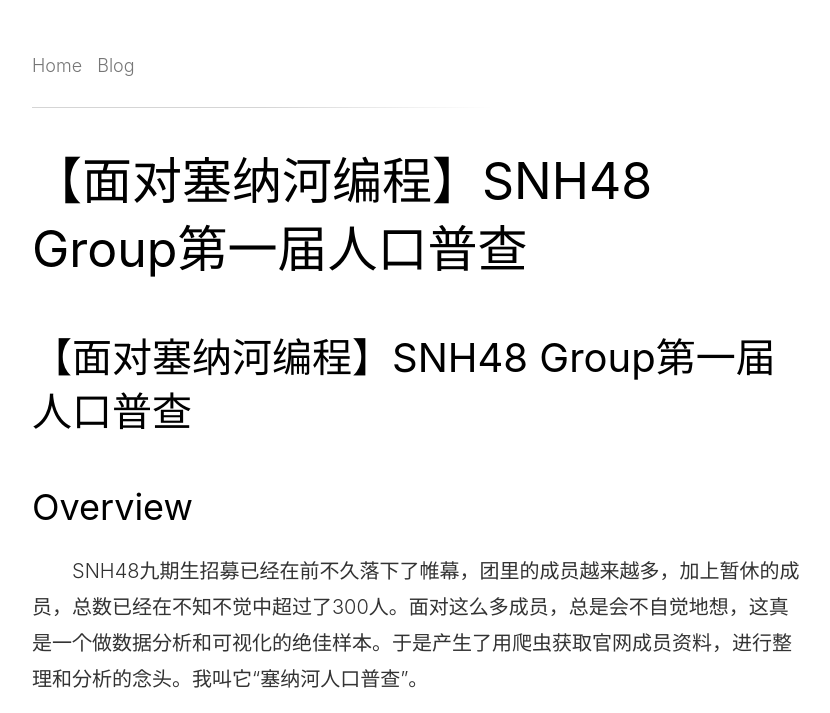
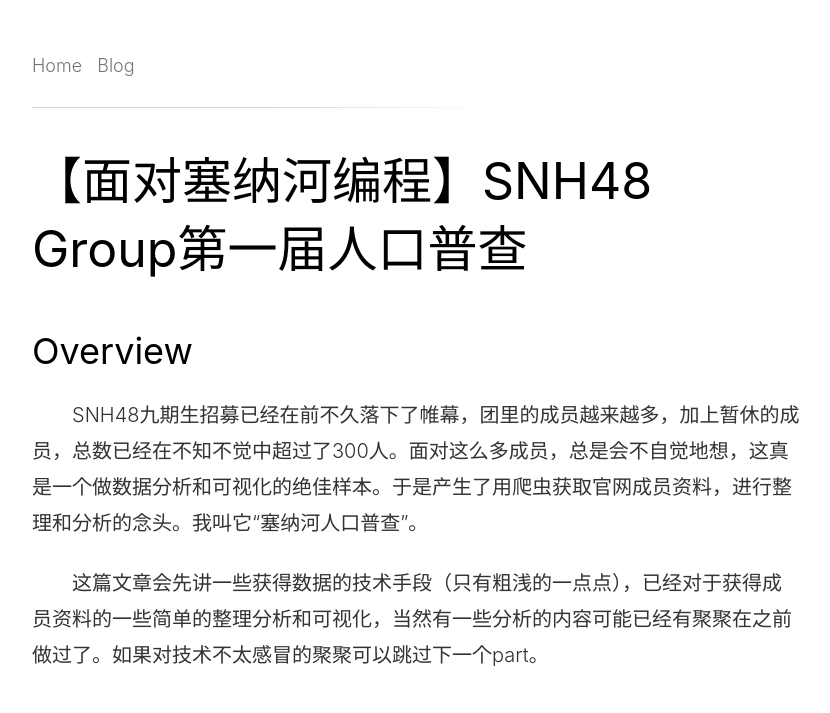
Before and after one commit to TheSuguser/TheSuguser.github.io, a plain HTML site: page 2017/10/13/report/index.html in a window 1280 px wide. Shown: the top 713 px of the page, without its empty margins (224-1054 px from the left). Drawn offline with nearby package versions, Linux system fonts and the light colour scheme.

Commit message:
Site updated: 2017-10-13 13:20:44

```diff
--- a/2017/10/13/report/index.html
+++ b/2017/10/13/report/index.html
@@ -5,12 +5,12 @@
 
   <title>【面对塞纳河编程】SNH48 Group第一届人口普查 | Zhe Zheng&#39; Blog</title>
   <meta name="viewport" content="width=device-width, initial-scale=1, maximum-scale=1">
-  <meta name="description" content="【面对塞纳河编程】SNH48 Group第一届人口普查Overview&amp;emsp;&amp;emsp;SNH48九期生招募已经在前不久落下了帷幕，团里的成员越来越多，加上暂休的成员，总数已经在不知不觉中超过了300人。面对这么多成员，总是会不自觉地想，这真是一个做数据分析和可视化的绝佳样本。于是产生了用爬虫获取官网成员资料，进行整理和分析的念头。我叫它“塞纳河人口普查”。 &amp;emsp;&amp;emsp;这篇文章">
+  <meta name="description" content="Overview&amp;emsp;&amp;emsp;SNH48九期生招募已经在前不久落下了帷幕，团里的成员越来越多，加上暂休的成员，总数已经在不知不觉中超过了300人。面对这么多成员，总是会不自觉地想，这真是一个做数据分析和可视化的绝佳样本。于是产生了用爬虫获取官网成员资料，进行整理和分析的念头。我叫它“塞纳河人口普查”。 &amp;emsp;&amp;emsp;这篇文章会先讲一些获得数据的技术手段（只有粗浅的一点点），已经">
 <meta property="og:type" content="article">
 <meta property="og:title" content="【面对塞纳河编程】SNH48 Group第一届人口普查">
 <meta property="og:url" content="http://yoursite.com/2017/10/13/report/index.html">
 <meta property="og:site_name" content="Zhe Zheng&#39; Blog">
-<meta property="og:description" content="【面对塞纳河编程】SNH48 Group第一届人口普查Overview&amp;emsp;&amp;emsp;SNH48九期生招募已经在前不久落下了帷幕，团里的成员越来越多，加上暂休的成员，总数已经在不知不觉中超过了300人。面对这么多成员，总是会不自觉地想，这真是一个做数据分析和可视化的绝佳样本。于是产生了用爬虫获取官网成员资料，进行整理和分析的念头。我叫它“塞纳河人口普查”。 &amp;emsp;&amp;emsp;这篇文章">
+<meta property="og:description" content="Overview&amp;emsp;&amp;emsp;SNH48九期生招募已经在前不久落下了帷幕，团里的成员越来越多，加上暂休的成员，总数已经在不知不觉中超过了300人。面对这么多成员，总是会不自觉地想，这真是一个做数据分析和可视化的绝佳样本。于是产生了用爬虫获取官网成员资料，进行整理和分析的念头。我叫它“塞纳河人口普查”。 &amp;emsp;&amp;emsp;这篇文章会先讲一些获得数据的技术手段（只有粗浅的一点点），已经">
 <meta property="og:locale" content="en">
 <meta property="og:image" content="http://yoursite.com/image/json.jpg">
 <meta property="og:image" content="http://yoursite.com/image/json2.jpg">
@@ -19,10 +19,10 @@
 <meta property="og:image" content="http://yoursite.com/image/skill.png">
 <meta property="og:image" content="http://yoursite.com/image/hobby.png">
 <meta property="og:image" content="http://yoursite.com/image/home.png">
-<meta property="og:updated_time" content="2017-10-13T12:03:37.000Z">
+<meta property="og:updated_time" content="2017-10-13T12:20:11.000Z">
 <meta name="twitter:card" content="summary">
 <meta name="twitter:title" content="【面对塞纳河编程】SNH48 Group第一届人口普查">
-<meta name="twitter:description" content="【面对塞纳河编程】SNH48 Group第一届人口普查Overview&amp;emsp;&amp;emsp;SNH48九期生招募已经在前不久落下了帷幕，团里的成员越来越多，加上暂休的成员，总数已经在不知不觉中超过了300人。面对这么多成员，总是会不自觉地想，这真是一个做数据分析和可视化的绝佳样本。于是产生了用爬虫获取官网成员资料，进行整理和分析的念头。我叫它“塞纳河人口普查”。 &amp;emsp;&amp;emsp;这篇文章">
+<meta name="twitter:description" content="Overview&amp;emsp;&amp;emsp;SNH48九期生招募已经在前不久落下了帷幕，团里的成员越来越多，加上暂休的成员，总数已经在不知不觉中超过了300人。面对这么多成员，总是会不自觉地想，这真是一个做数据分析和可视化的绝佳样本。于是产生了用爬虫获取官网成员资料，进行整理和分析的念头。我叫它“塞纳河人口普查”。 &amp;emsp;&amp;emsp;这篇文章会先讲一些获得数据的技术手段（只有粗浅的一点点），已经">
 <meta name="twitter:image" content="http://yoursite.com/image/json.jpg">
 
 
@@ -65,7 +65,7 @@
 
     <div class="article-entry typo" itemprop="articleBody">
 
-        <h1 id="【面对塞纳河编程】SNH48-Group第一届人口普查"><a href="#【面对塞纳河编程】SNH48-Group第一届人口普查" class="headerlink" title="【面对塞纳河编程】SNH48 Group第一届人口普查"></a>【面对塞纳河编程】SNH48 Group第一届人口普查</h1><h2 id="Overview"><a href="#Overview" class="headerlink" title="Overview"></a>Overview</h2><p>&emsp;&emsp;SNH48九期生招募已经在前不久落下了帷幕，团里的成员越来越多，加上暂休的成员，总数已经在不知不觉中超过了300人。面对这么多成员，总是会不自觉地想，这真是一个做数据分析和可视化的绝佳样本。于是产生了用爬虫获取官网成员资料，进行整理和分析的念头。我叫它“塞纳河人口普查”。</p>
+        <h2 id="Overview"><a href="#Overview" class="headerlink" title="Overview"></a>Overview</h2><p>&emsp;&emsp;SNH48九期生招募已经在前不久落下了帷幕，团里的成员越来越多，加上暂休的成员，总数已经在不知不觉中超过了300人。面对这么多成员，总是会不自觉地想，这真是一个做数据分析和可视化的绝佳样本。于是产生了用爬虫获取官网成员资料，进行整理和分析的念头。我叫它“塞纳河人口普查”。</p>
 <p>&emsp;&emsp;这篇文章会先讲一些获得数据的技术手段（只有粗浅的一点点），已经对于获得成员资料的一些简单的整理分析和可视化，当然有一些分析的内容可能已经有聚聚在之前做过了。如果对技术不太感冒的聚聚可以跳过下一个part。</p>
 <h2 id="数据获取"><a href="#数据获取" class="headerlink" title="数据获取"></a>数据获取</h2><p>&emsp;&emsp;成员资料全部通过Python爬虫从官网抓取。因为之前只做过一些静态网页的爬取，而SNH48 group的官网均为动态网页。我刚开始想的办法的是通过<em>Selenium</em>的<em>Webdrive</em>模块实现。对于动态网页的爬取来说这是一个比较省力且傻瓜的方式。<em>Webdriver</em>直接控制操作系统的浏览器访问网页，等待网页渲染完毕之后返回相应的内容。与其说是爬虫，不如说是一个自动化工具。</p>
 <figure class="highlight plain"><table><tr><td class="gutter"><pre><div class="line">1</div><div class="line">2</div><div class="line">3</div><div class="line">4</div><div class="line">5</div><div class="line">6</div><div class="line">7</div><div class="line">8</div><div class="line">9</div><div class="line">10</div><div class="line">11</div><div class="line">12</div><div class="line">13</div></pre></td><td class="code"><pre><div class="line">from selenium import webdriver</div><div class="line"></div><div class="line">def get_data(team,id):</div><div class="line"></div><div class="line">	member_url = &apos;http://www.&apos; + team + &apos;.com/member_details.html?sid=&apos; + id</div><div class="line"></div><div class="line">	driver = webdriver.Firefox()</div><div class="line"></div><div class="line">	driver.get(member_url)</div><div class="line"></div><div class="line">	content = driver.page_source</div><div class="line"></div><div class="line">	return content</div></pre></td></tr></table></figure>
```
